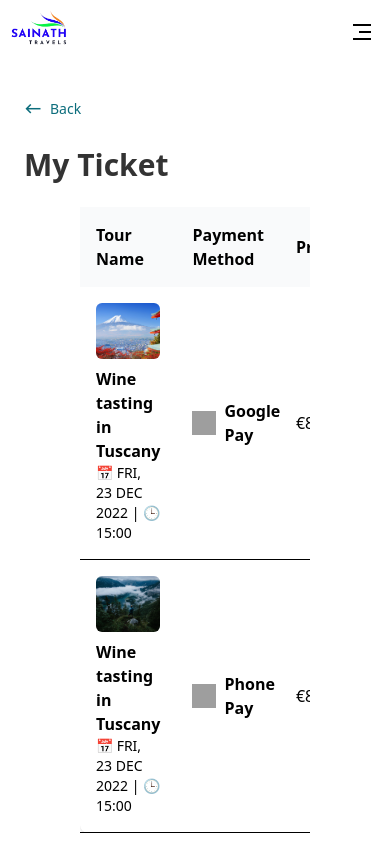
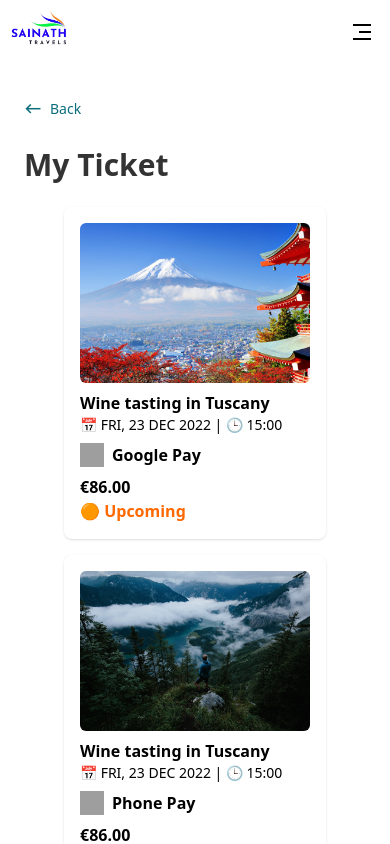
Before and after one commit to AnkeetSah/TechnoClare_Project, a React (Vite) app: page /ticket in a window 390 px wide. Shown: the top 844 px of the page. Built offline with nearby package versions, Linux system fonts and the light colour scheme; grey boxes are pictures that could not be loaded.

Commit message:
made ticket page responsive

```diff
--- a/src/components/Tickets/Bookings.jsx
+++ b/src/components/Tickets/Bookings.jsx
@@ -6,7 +6,7 @@ const TourList = () => {
 
   const tours = [
     {
-      image: "../../../public/assets/images/1431621.jpg",
+      image: "/assets/images/1431621.jpg",
       name: "Wine tasting in Tuscany",
       date: "FRI, 23 DEC 2022",
       time: "15:00",
@@ -18,7 +18,7 @@ const TourList = () => {
       status: { name: "Upcoming", color: "text-orange-500", icon: "🟠" },
     },
     {
-      image: "../../../public/assets/images/1431610.jpg",
+      image: "/assets/images/1431610.jpg",
       name: "Wine tasting in Tuscany",
       date: "FRI, 23 DEC 2022",
       time: "15:00",
@@ -40,8 +40,23 @@ const TourList = () => {
   }, []);
 
   return (
-    <div className="px-4 md:px-8" ref={componentRef}>
-      <div className="overflow-x-auto">
+    <div className=" md:px-8" ref={componentRef}>
+      <div className="block md:hidden">
+        {tours.map((tour, index) => (
+          <div key={index} className="w-full shadow rounded-lg  mb-4 p-4">
+            <img src={tour.image} alt="Tour" className="w-full  h-40 rounded-md object-cover" />
+            <h3 className="font-semibold mt-2">{tour.name}</h3>
+            <p className="text-sm">📅 {tour.date} | 🕒 {tour.time}</p>
+            <div className="flex items-center mt-2">
+              <img src={tour.paymentMethod.icon} alt={tour.paymentMethod.name} className="w-6 h-6 mr-2" />
+              <span className="font-semibold">{tour.paymentMethod.name}</span>
+            </div>
+            <p className="font-semibold mt-2">{tour.price}</p>
+            <span className={`font-semibold ${tour.status.color}`}>{tour.status.icon} {tour.status.name}</span>
+          </div>
+        ))}
+      </div>
+      <div className="hidden md:block overflow-x-auto">
         <table className="w-full bg-white shadow rounded-lg">
           <thead>
             <tr className="text-left bg-gray-50">
@@ -55,33 +70,21 @@ const TourList = () => {
             {tours.map((tour, index) => (
               <tr key={index} className="border-b">
                 <td className="p-4 flex flex-col md:flex-row md:items-center md:space-x-4">
-                  <img
-                    src={tour.image}
-                    alt="Tour"
-                    className="w-full md:w-20 h-14 rounded-md object-cover mb-2 md:mb-0"
-                  />
+                  <img src={tour.image} alt="Tour" className="w-full md:w-20 h-14 rounded-md object-cover mb-2 md:mb-0" />
                   <div>
                     <h3 className="font-semibold">{tour.name}</h3>
-                    <p className="text-sm">
-                      📅 {tour.date} | 🕒 {tour.time}
-                    </p>
+                    <p className="text-sm">📅 {tour.date} | 🕒 {tour.time}</p>
                   </div>
                 </td>
                 <td className="p-4">
                   <div className="flex items-center font-semibold">
-                    <img
-                      src={tour.paymentMethod.icon}
-                      alt={tour.paymentMethod.name}
-                      className="w-6 h-6 mr-2"
-                    />
+                    <img src={tour.paymentMethod.icon} alt={tour.paymentMethod.name} className="w-6 h-6 mr-2" />
                     {tour.paymentMethod.name}
                   </div>
                 </td>
                 <td className="p-4">{tour.price}</td>
                 <td className="p-4">
-                  <span className={`font-semibold ${tour.status.color}`}>
-                    {tour.status.icon} {tour.status.name}
-                  </span>
+                  <span className={`font-semibold ${tour.status.color}`}>{tour.status.icon} {tour.status.name}</span>
                 </td>
               </tr>
             ))}
```
